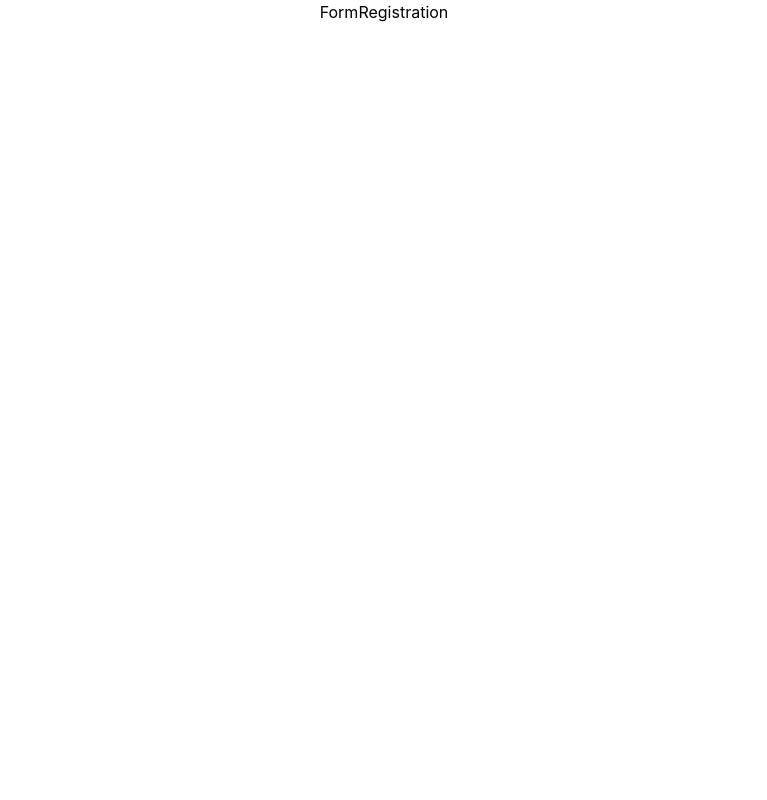
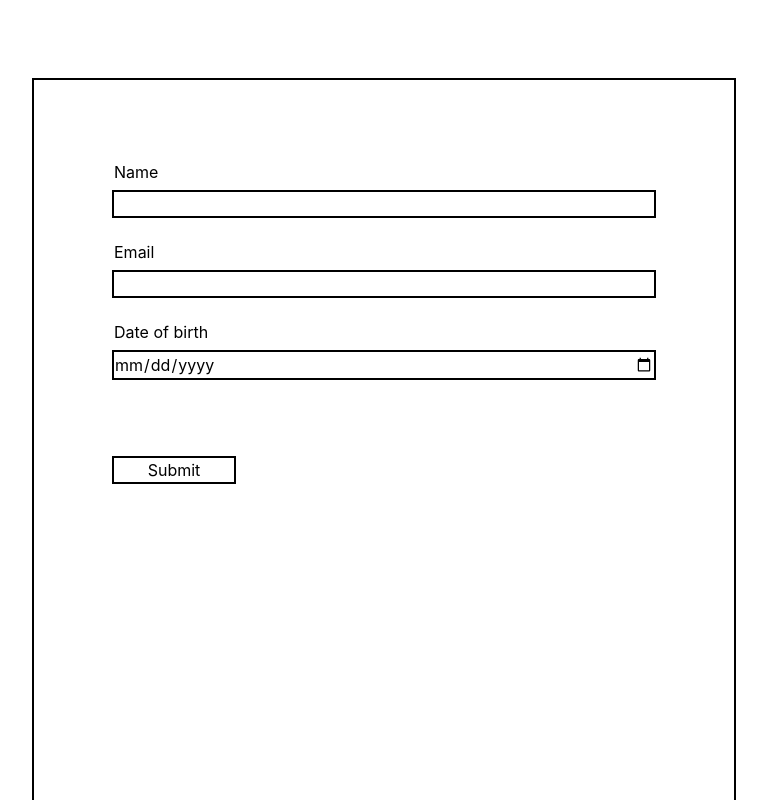
Before and after one commit to VirLg/react_events_registration_app, a React (Create React App) app: page /api/events/add in a window 1280 px wide. Shown: the top 800 px of the page, without its empty margins (256-1023 px from the left). Built offline with nearby package versions, Linux system fonts and the light colour scheme.

Commit message:
add form registation

```diff
--- a/package.json
+++ b/package.json
@@ -8,6 +8,7 @@
     "@testing-library/jest-dom": "^5.17.0",
     "@testing-library/react": "^13.4.0",
     "@testing-library/user-event": "^13.5.0",
+    "formik": "^2.4.6",
     "react": "^18.3.1",
     "react-dom": "^18.3.1",
     "react-redux": "^9.1.2",
--- a/src/components/events/Event.jsx
+++ b/src/components/events/Event.jsx
@@ -7,11 +7,11 @@ const Event = ({ data }) => {
     return (
       <div
         key={idx}
-        className=" items-center pl-6 pr-6 pt-2 pb-2 border-2 m-3 h-[110px] bg-gray-50 max-w-[300px] ">
+        className=" pl-6 pr-6 pt-2 pb-2 border-2 m-3 h-[110px] bg-gray-50 max-w-[300px] ">
         <h2 style={{ color: "red" }}>Title</h2>
         <p className="text-2xl">description</p>
-        <ul className="flex justify-between ">
-          <NavLink to="/api/event/add">Registration</NavLink>
+        <ul className="flex gap-10">
+          <NavLink to="/api/events/add">Registration</NavLink>
           <NavLink to="/api/events/participants">View</NavLink>
         </ul>
       </div>
--- a/src/components/pages/formRegistration/FormRegistration.jsx
+++ b/src/components/pages/formRegistration/FormRegistration.jsx
@@ -1,7 +1,54 @@
+import { ErrorMessage, Field, Formik, Form } from "formik";
 import React from "react";
 
 const FormRegistration = () => {
-  return <div>FormRegistration</div>;
+  // const [addCar] = useAddCarMutation();
+
+  // useAddCarMutation();
+  // const valueForm = data => {
+  //   console.log('data', data);
+  //   addCar(data);
+  // };
+  return (
+    <div className=" p-20 outline  outline-2 w-[700px]	h-[900px]	m-auto mt-20 bg-inc-z50">
+      <Formik
+        initialValues={{ name: "", email: "", date: "" }}
+        // validationSchema={Yup.object({
+
+        //   rentalConditions: Yup.string()
+        //     .max(20, 'Must be 20 characters or less')
+        //     .required('Required'),
+        //   minimumAge: Yup.string()
+        //     .max(20, 'Must be 20 characters or less')
+        //     .required('Required'),
+        //   mileage: Yup.string()
+        //     .max(15, 'Must be 15 characters or less')
+        //     .required('Required'),
+        // })}
+
+        onSubmit={(values) => console.log("values", values)}>
+        <Form style={{ display: "flex", flexDirection: "column" }}>
+          <label className="text-left mb-2">Name</label>
+          <Field className="outline outline-2" name="name" type="name" />
+          <ErrorMessage name="name" />
+
+          <label className="text-left mb-2 mt-6">Email</label>
+          <Field className="outline outline-2" name="email" type="email" />
+          <ErrorMessage name="email" />
+
+          <label className="text-left mb-2 mt-6">Date of birth</label>
+          <Field className="outline outline-2" name="date" type="date" />
+          <ErrorMessage name="date" />
+
+          <button
+            className="outline outline-2 mt-[80px] w-[120px]"
+            type="submit">
+            Submit
+          </button>
+        </Form>
+      </Formik>
+    </div>
+  );
 };
 
 export default FormRegistration;
--- a/src/components/pages/homePage/HomePage.jsx
+++ b/src/components/pages/homePage/HomePage.jsx
@@ -3,7 +3,7 @@ import Event from "../../events/Event";
 
 const HomePage = () => {
   return (
-    <div className=" p-20 outline  outline-2 w-[1380px]	h-[900px]	m-auto mt-20 bg-inc-z50">
+    <div className=" p-20 outline  outline-2 w-[1331px]	h-[900px]	m-auto mt-20 bg-inc-z50">
       <h1 className="">Events</h1>
       <div className="flex flex-wrap">
         <Event />
```
Also changed, not shown: 1 other file (tests, documents, lock files or other folders).
